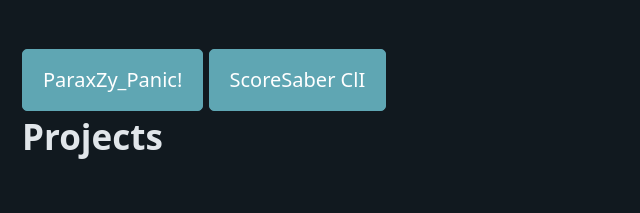
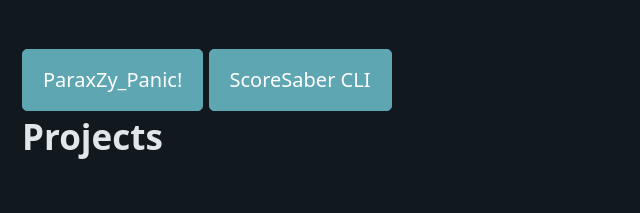
Before and after one commit to Parapass/parapass.github.io, a plain HTML site: page index.html in a window 1280 px wide. Shown: the part 422-635 px from the top of the page, 53-693 px from the left. Drawn offline with Linux system fonts and the light colour scheme.

Commit message:
why is the L not capital

```diff
--- a/index.html
+++ b/index.html
@@ -30,7 +30,7 @@
 
         <h2>Featured Downloads</h2>
         <a href="/cdn/sabers/ParaxZy_Panic.saber" role="button">ParaxZy_Panic!</a>
-        <a href="/projects/sscli" role="button">ScoreSaber ClI</a>
+        <a href="/projects/sscli" role="button">ScoreSaber CLI</a>
 
         <h2>Projects</h2>
         <a href="/projects/msbrowser" role="button">ModelSaber Browser</a>
```
